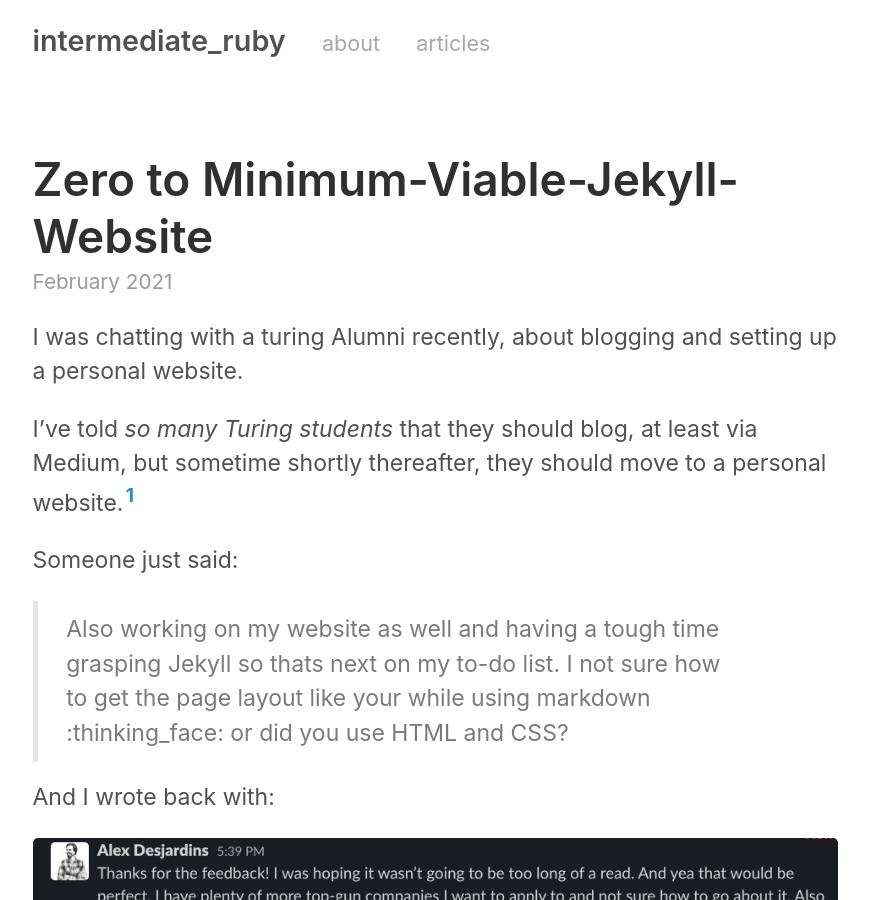
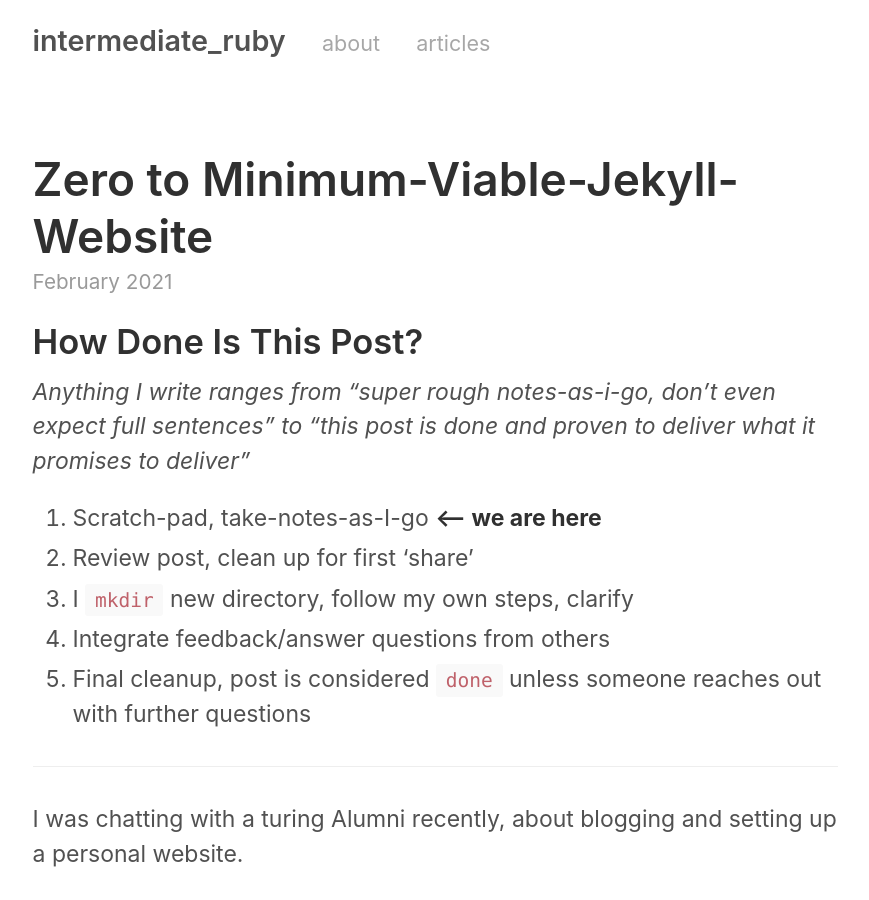
Before and after one commit to josh-works/intermediaterubycom, a Jekyll site: the page built from _posts/2021-02-18-zero-to-mvp-jekyll-site.md, in a window 1280 px wide and 900 px high. Shown: the whole window, without its empty margins (205-1074 px from the left). Built offline with Jekyll 4.4.1, drawn with Linux system fonts in a browser that asks for light colours.

Commit message:
add doneness section

```diff
--- a/_posts/2021-02-18-zero-to-mvp-jekyll-site.md
+++ b/_posts/2021-02-18-zero-to-mvp-jekyll-site.md
@@ -7,6 +7,18 @@ permalink: /zero-to-mvp-jekyll-website
 image: ""
 series_part: ""
 ---
+
+## How Done Is This Post?
+
+_Anything I write ranges from "super rough notes-as-i-go, don't even expect full sentences" to "this post is done and proven to deliver what it promises to deliver"_
+
+1. Scratch-pad, take-notes-as-I-go **<-- we are here**
+1. Review post, clean up for first 'share'
+1. I `mkdir` new directory, follow my own steps, clarify
+1. Integrate feedback/answer questions from others
+1. Final cleanup, post is considered `done` unless someone reaches out with further questions
+
+------------------
 
 I was chatting with a turing Alumni recently, about blogging and setting up a personal website.
 
```
